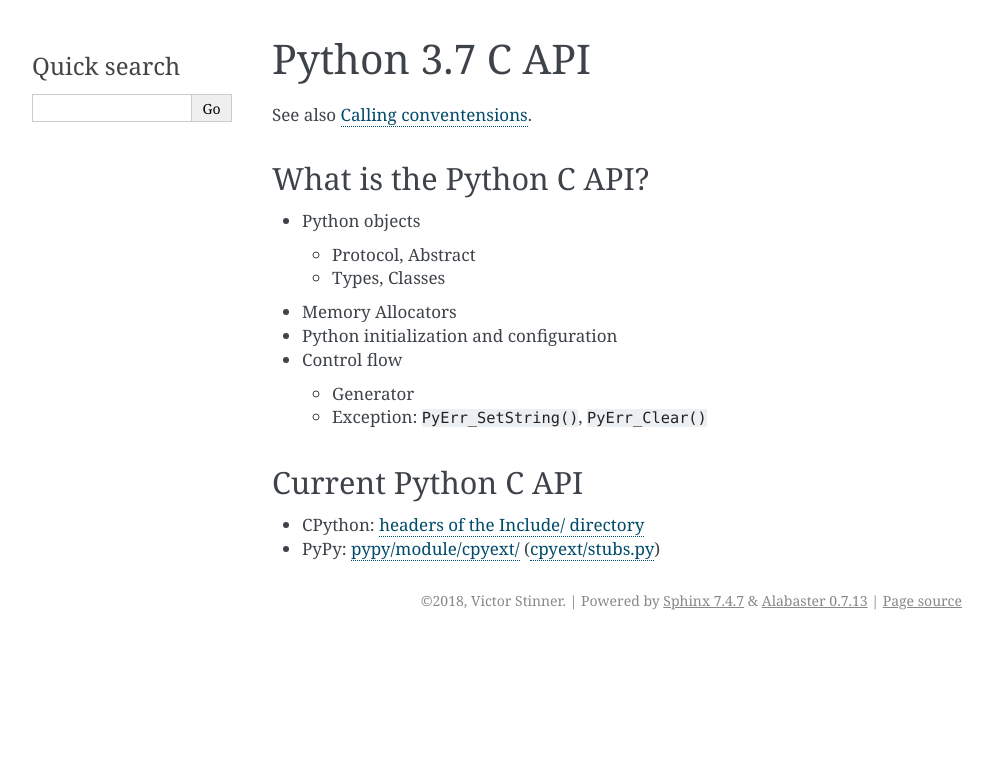
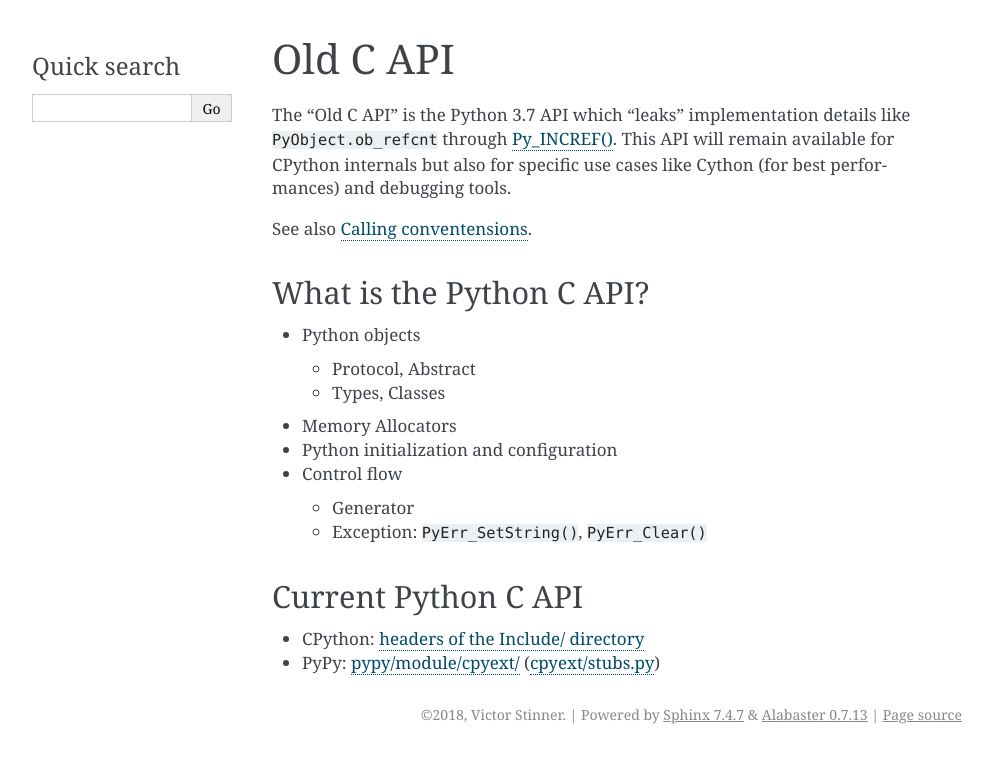
Before and after one commit to pythoncapi/pythoncapi, a Sphinx documentation site: the page built from doc/old_c_api.rst, in a window 1280 px wide. Shown: the top 763 px of the page, without its empty margins (148-1141 px from the left). Built offline with Sphinx 7.4.7, drawn with Linux system fonts in a browser that asks for light colours.

Commit message:
rename c_api to old_c_api

```diff
--- a/doc/backward_compatibility.rst
+++ b/doc/backward_compatibility.rst
@@ -5,7 +5,7 @@
 ++++++++++++++++++++++
 
 To reduce the risk of failure, :ref:`changing the C API <new-c-api>` should be
-as much as possible compatible with the :ref:`Python 3.7 C API <c-api>`. One
+as much as possible compatible with the :ref:`Python 3.7 C API <old-c-api>`. One
 solution for that is to provide a backward compatible header file and/or
 library.
 
--- a/doc/index.rst
+++ b/doc/index.rst
@@ -33,7 +33,7 @@
 
    roadmap
    runtimes
-   c_api
+   old_c_api
    bad_api
    new_api
    private_c_api
--- a/doc/new_api.rst
+++ b/doc/new_api.rst
@@ -20,7 +20,7 @@
 * Reduce the size of the ABI, especially export less symbols.
 
 The :ref:`backward compatibility <back-compat>` issue is partially solved by
-keeping the existing :ref:`old C API <c-api>` available as an opt-in option:
+keeping the existing :ref:`old C API <old-c-api>` available as an opt-in option:
 see the :ref:`Regular runtime <regular-runtime>`.
 
 Non-goal
@@ -86,5 +86,5 @@
 
 In the worst case, there will be no way to access to hidden field from the
 public C API. For these users, the only option will be to stick at the
-:ref:`old C API <c-api>` which remains backward compatible and still expose
+:ref:`old C API <old-c-api>` which remains backward compatible and still expose
 implementation details like C structure fields.
--- a/doc/c_api.rst
+++ b/doc/old_c_api.rst
@@ -1,8 +1,13 @@
-.. _c-api:
+.. _old-c-api:
 
-++++++++++++++++
-Python 3.7 C API
-++++++++++++++++
++++++++++
+Old C API
++++++++++
+
+The "Old C API" is the Python 3.7 API which "leaks" implementation details like
+``PyObject.ob_refcnt`` through :ref:`Py_INCREF() <incref>`. This API will
+remain available for CPython internals but also for specific use cases like
+Cython (for best performances) and debugging tools.
 
 See also :ref:`Calling conventensions <calling-conventions>`.
 
--- a/doc/roadmap.rst
+++ b/doc/roadmap.rst
@@ -17,7 +17,7 @@
   Decide what to do.
 * Step 4: if step 3 gone fine and most people are still ok to continue, make
   the :ref:`new C API <new-c-api>` as the default in CPython and add an option
-  for **opt-out** to stick with the :ref:`old C API <c-api>`.
+  for **opt-out** to stick with the :ref:`old C API <old-c-api>`.
 
 Status
 ======
--- a/doc/runtimes.rst
+++ b/doc/runtimes.rst
@@ -20,7 +20,7 @@
 * Python compiled in release mode
 * This runtime still provides ``Py_INCREF()`` macro:
   modify ``PyObject.ob_refcnt`` at the ABI level.
-* Should be fully compatible with :ref:`Python 3.7 C API <c-api>`
+* Should be fully compatible with :ref:`Python 3.7 C API <old-c-api>`
 * Should be fully compatible with Python 3.7 stable **ABI** (it may become
   incompatible with the Python 3.7 full ABI).
 
```
